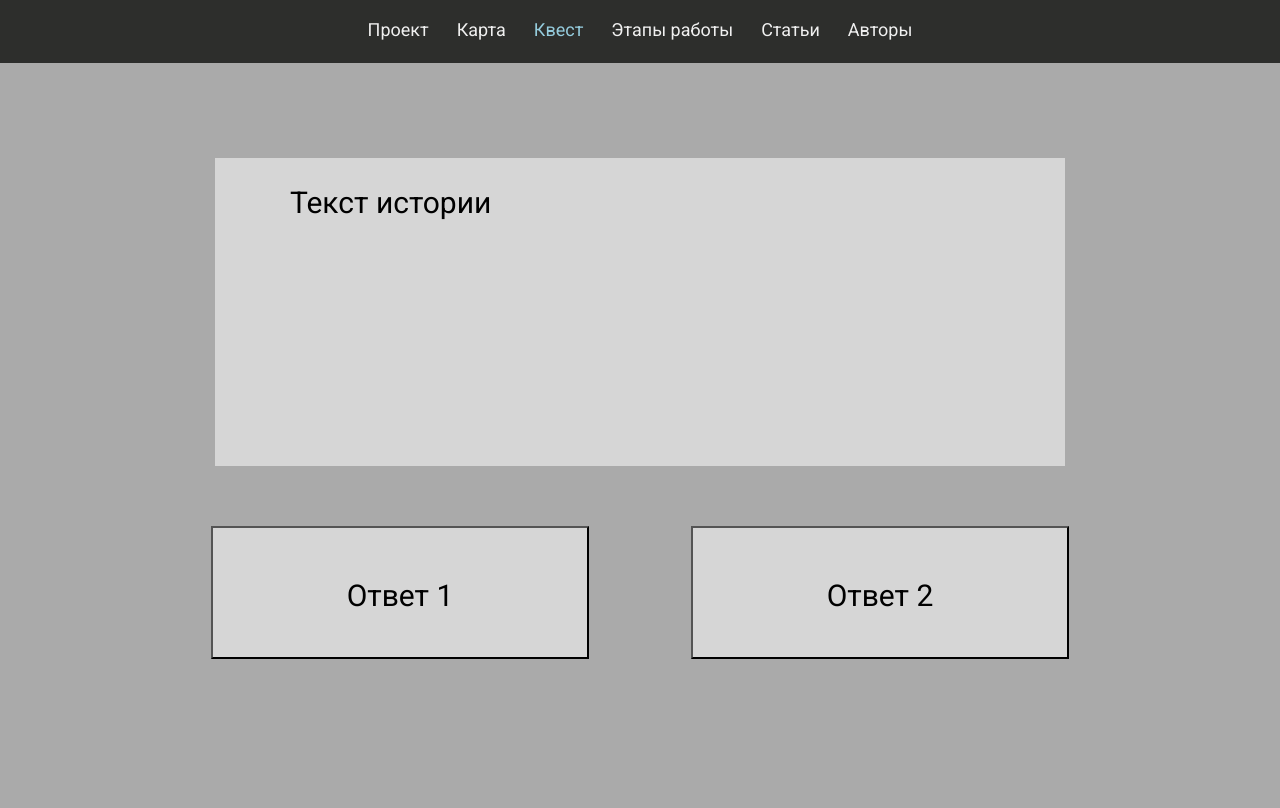
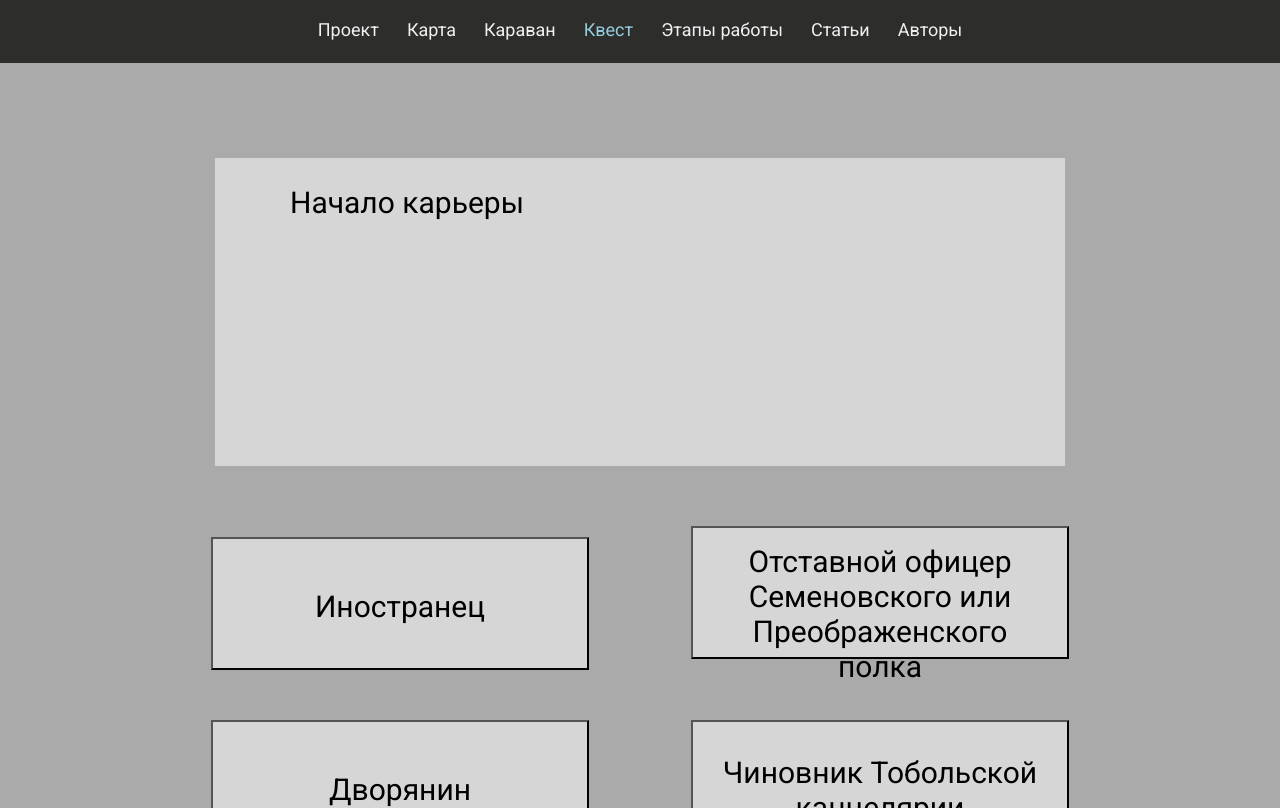
Before and after one commit to smileman0001/1733-quest, a plain HTML site: page index.html in a window 1280 px wide. Drawn offline with Linux system fonts and the light colour scheme.

Commit message:
History uploaded, header smupd

```diff
--- a/index.html
+++ b/index.html
@@ -15,7 +15,6 @@
     <header class = "header">
         <div class="header__conteiner _container">
           <a href="" class="header__logo">
-            <!-- <img class = "_logo" src="карта/logo1.png"> -->
             <h1 class="logo_1733 _logo">
               Проект
             </h1>
@@ -25,11 +24,14 @@
               Карта
             </h1>
           </a>
-          <a href="" class="header__logo">
-            <h1 class="logo_1733 _logo logo_quest">
-              Квест
+          <a href="">
+            <h1 class="logo_1733 _logo">
+              Караван
             </h1>
           </a>
+          <h1 class="logo_1733 _logo logo_quest">
+            Квест
+          </h1>
           <a href="" class="header__logo">
             <h1 class="logo_1733 _logo">
               Этапы работы
@@ -45,22 +47,55 @@
               Авторы
             </h1>
           </a>
-          <!-- <div class="header__doplogo">
-            <img id="pipka" class = "_logo" src="карта/pipka.png">
-            <h1 class="logo_map _logo">
-              карта
-            </h1>
-          </div> -->
         </div>
       </header>
     <main>
       <!-- <script src="//code.jquery.com/jquery-1.11.0.min.js"></script> -->
       <script type="text/javascript">
+        let info = ""
+        let map = new Map()
+        map.set("Иностранец", ["Попал в плен", "Заключил контракт"])
+        map.set("Заключил контракт", ["Медик", "Горный специалист"])
+        map.set("Чиновник Тобольской канцелярии", ["Работа в горном начальстве", "Отправиться делопроизводителем в Кер... экспедицию"])
+        map.set("Дворянин", ["Выпускник военно-артиллерийской школы", "Прибыли в команде В.И. Ген..."])
+        map.set("Выпускник военно-артиллерийской школы", ["Учиться горному делу (Штифт)", "..."])
+        map.set("Прибыли в команде В.И. Ген...", ["Остаться адьютантом Ген...", "Отправиться к земским делам (Управлять дистриктом)"])
         function toggleText(btn) {
-          let arr = new Map();
-          arr.set(" Ответ 1 ", "Вариант 1").set(" Ответ 2 ", "Вариант 2");
           let str = btn.innerHTML;
-          document.getElementById('history').textContent = arr.get(str);
+          console.log(str);
+          document.getElementById('history').textContent = str;
+          if(map.has(str))
+          {
+            let obj = map.get(str);
+            console.log(obj);
+            if (obj.count > 2)
+            {
+              document.getElementById('button1').textContent = obj[0];
+              document.getElementById('button2').textContent = obj[1];
+              document.getElementById('button3').textContent = obj[2];
+              document.getElementById('button4').textContent = obj[3];
+            }
+            else
+            {
+              document.getElementById('button1').textContent = obj[0];
+              document.getElementById('button2').textContent = obj[1];
+              off_butt("button3");
+              off_butt("button4");
+            }
+          }
+          else
+          {
+            document.getElementById('history').style.height = "500px";
+            document.getElementById('history').textContent = "Конец";
+            off_butt("button1");
+            off_butt("button2");
+            off_butt("button3");
+            off_butt("button4");
+          }
+        }
+        function off_butt (elem) {
+          document.getElementById(elem).style.opacity = 0;
+          document.getElementById(elem).disabled = true;
         }
         //document.getElementById('button1').addEventListener('click', toggleText);
       </script>
@@ -68,14 +103,20 @@
         1 / 3
       </div> -->
       <div class="history" id = "history">
-        Текст истории
+        Начало карьеры
       </div>
       <section class="answers">
         <div class = "button1">
-          <button id = "button1"  class="button" onclick="toggleText(this)"> Ответ 1 </button>
+          <button id = "button1"  class="button" onclick="toggleText(this)">Иностранец</button>
         </div>
         <div class = "button2">
-          <button id = "button2"  class="button" onclick="toggleText(this)"> Ответ 2 </button>
+          <button id = "button2"  class="button" onclick="toggleText(this)">Отставной офицер Семеновского или Преображенского полка</button>
+        </div>
+        <div class = "button3">
+          <button id = "button3"  class="button" onclick="toggleText(this)">Дворянин</button>
+        </div>
+        <div class = "button4">
+          <button id = "button4"  class="button" onclick="toggleText(this)">Чиновник Тобольской канцелярии</button>
         </div>
       </section>
     </main>
--- a/style.css
+++ b/style.css
@@ -128,7 +128,8 @@ header {
 }
 
 .logo_quest:hover {
-  color: #F0F0F0;
+  border: 1px solid #2D2E2C;
+  background-color: #2D2E2C;
 }
 
 .logo_quest {
@@ -181,7 +182,7 @@ footer {
     gap: 0px 80px;
     grid-template-areas:
       "O O O O O O    C C C C C C"
-      "O O O O O O    C C C C C C";
+      "D D D D D D    V V V V V V";
 }
 .button1 {
   grid-area: O;
@@ -190,6 +191,16 @@ footer {
 }
 .button2 {
   grid-area: C;
+  justify-self : center;
+  align-self : center;
+}
+.button3 {
+  grid-area: D;
+  justify-self : center;
+  align-self : center;
+}
+.button4 {
+  grid-area: V;
   justify-self : center;
   align-self : center;
 }
```
